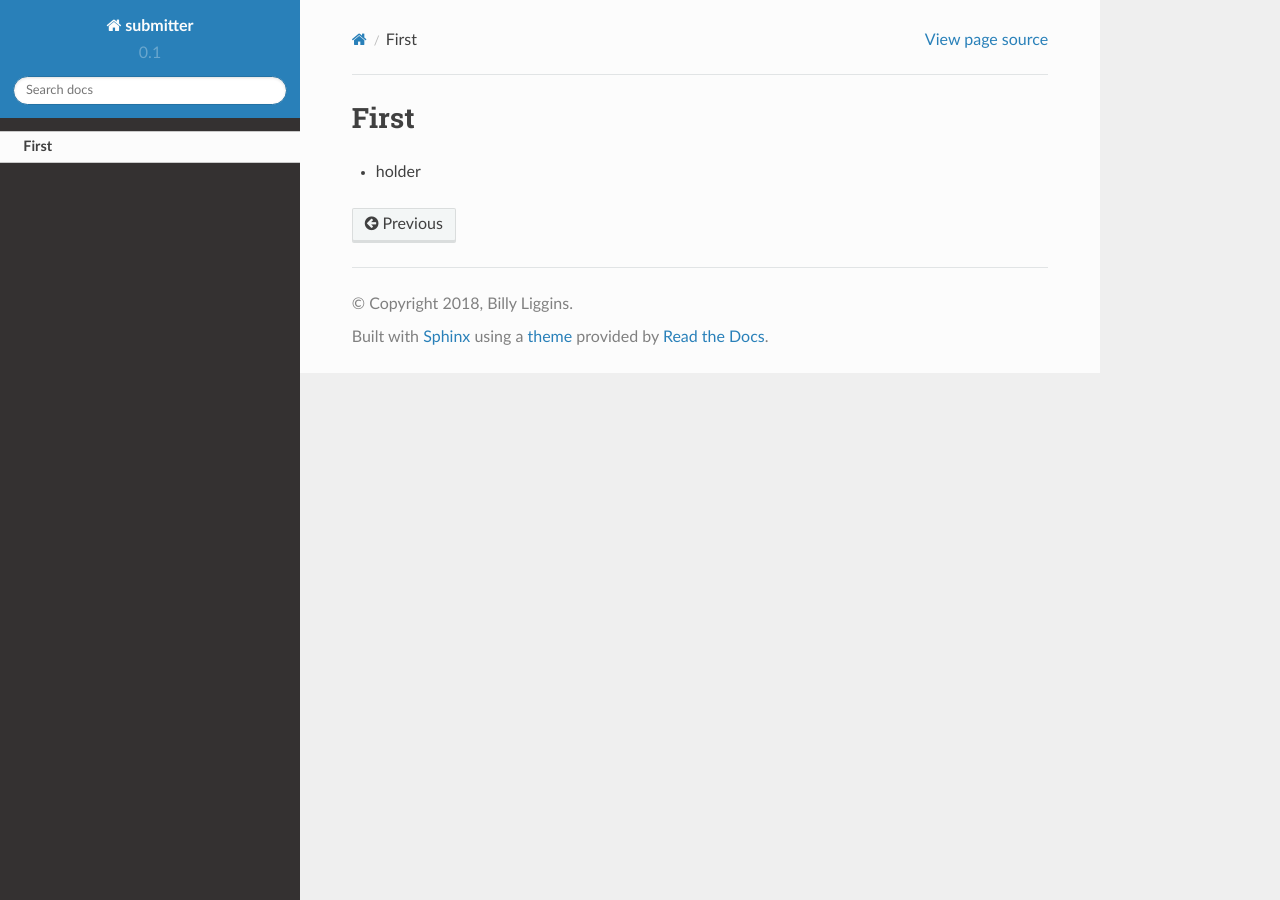
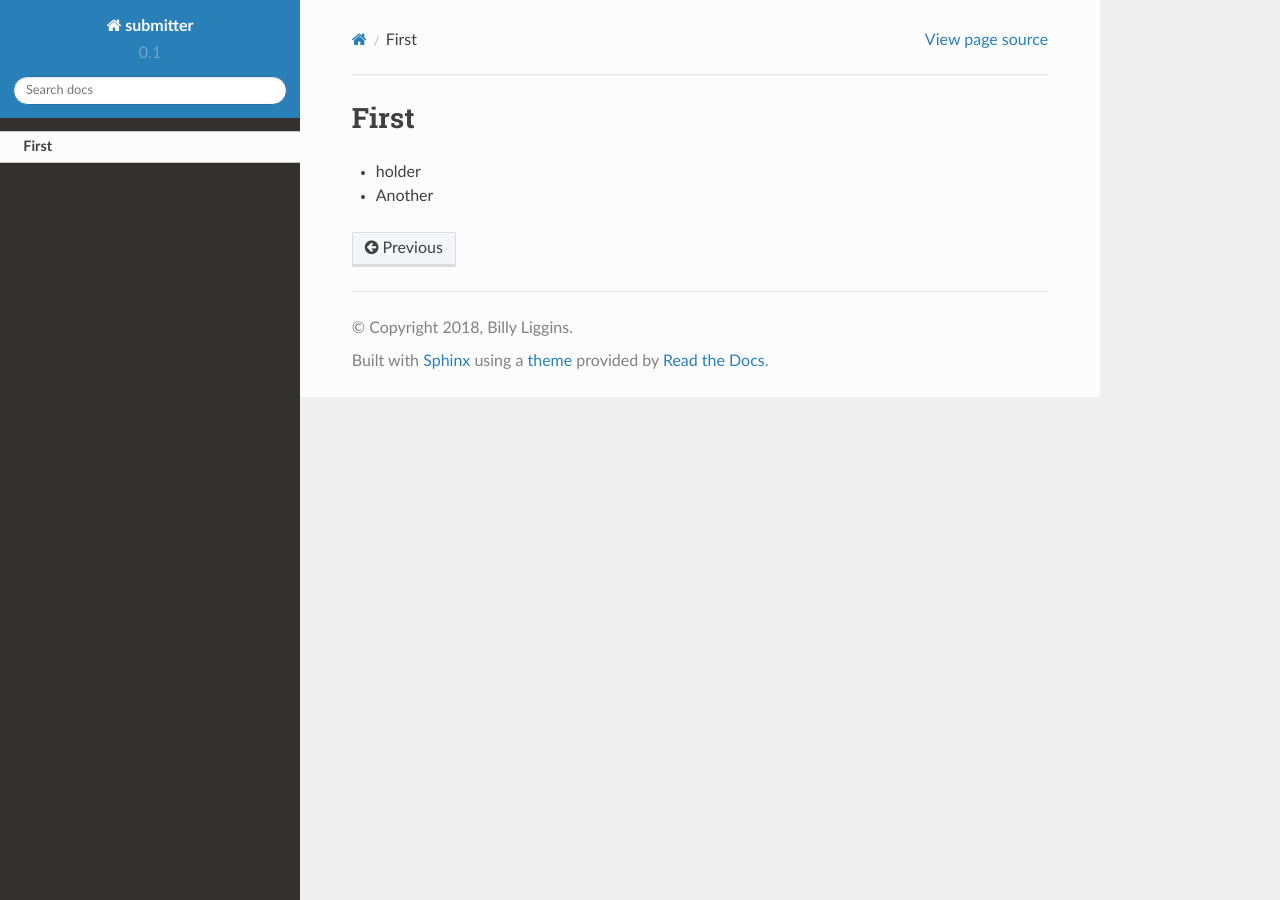
Before and after one commit to BillyLiggins/Submitter, a Sphinx documentation site: the page built from docs/first.rst, in a window 1280 px wide. Built offline with Sphinx 7.4.7 and the Read the Docs theme 2.0.0, drawn with Linux system fonts in a browser that asks for light colours.

Commit message:
test read the docs

```diff
--- a/docs/first.rst
+++ b/docs/first.rst
@@ -2,3 +2,4 @@ First
 =======================
 
 * holder
+* Another
```
